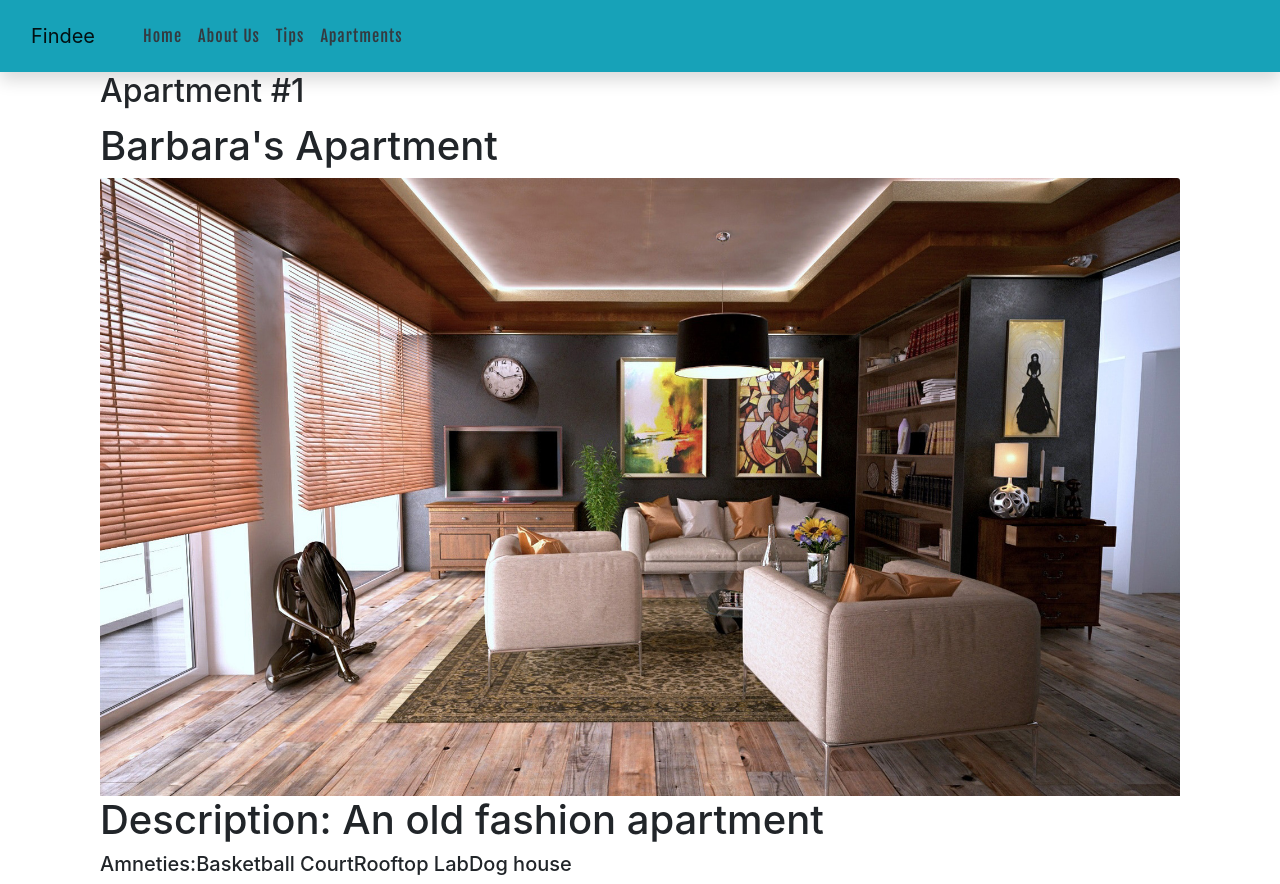
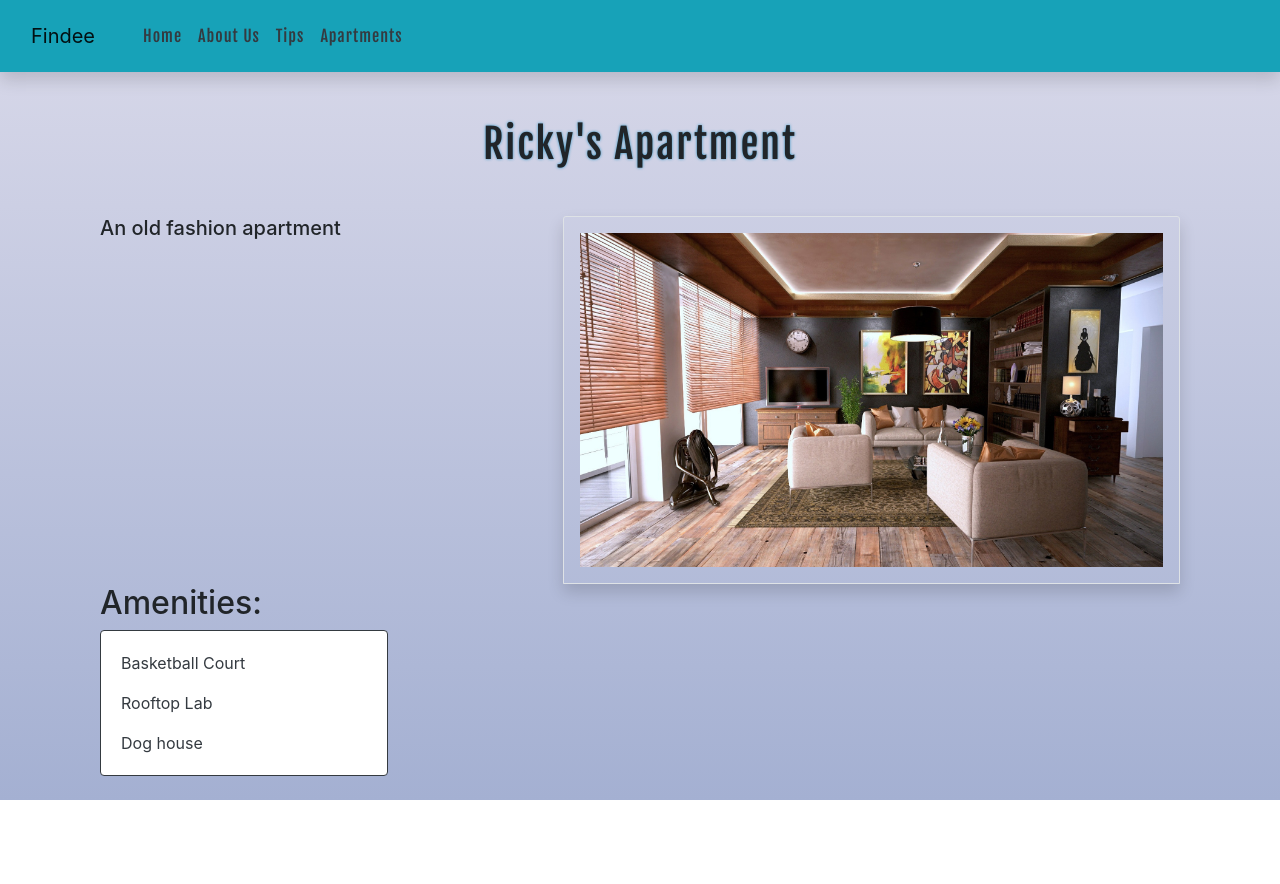
Before and after one commit to russellbanares322/propertyfinder-app, a React (Create React App) app: page /apartments/1 in a window 1280 px wide. After the commit the page ends 800 px from the top, so only its background shows below. Built offline with nearby package versions, Linux system fonts and the light colour scheme.

Commit message:
added some styling in apartment details component

```diff
--- a/src/ApartmentsData.js
+++ b/src/ApartmentsData.js
@@ -1,49 +1,49 @@
 export const ApartmentsData = [
   {
     id: 1,
-    name: "Barbara's Apartment",
+    name: "Ricky's Apartment",
     image: require("./pictures/apartment1.jpg"),
     description: "An old fashion apartment",
-    amnety1: "Basketball Court",
-    amnety2: "Rooftop Lab",
-    amnety3: "Dog house",
-    amnety4: "Terrace",
+    amenity1: "Basketball Court",
+    amenity2: "Rooftop Lab",
+    amenity3: "Dog house",
+    amenity4: "Terrace",
     price: 5000,
     location: "Cupang",
   },
   {
     id: 2,
-    name: "Lolita's Apartment",
+    name: "Edge's Apartment",
     image: require("./pictures/apartment2.jpg"),
     description: "An old fashion apartment",
-    amnety1: "Wifi",
-    amnety2: "Pool",
-    amnety3: "Garage",
-    amnety4: "Balcony",
+    amenity1: "Wifi",
+    amenity2: "Pool",
+    amenity3: "Garage",
+    amenity4: "Balcony",
     price: 5000,
     location: "Sucat",
   },
   {
     id: 3,
-    name: "Juliana's Apartment",
+    name: "McArthur's Apartment",
     image: require("./pictures/apartment1.jpg"),
     description: "An old fashion apartment",
-    amnety1: "Wifi",
-    amnety2: "Pool",
-    amnety3: "Garage",
-    amnety4: "Balcony",
+    amenity1: "Wifi",
+    amenity2: "Pool",
+    amenity3: "Garage",
+    amenity4: "Balcony",
     price: 2000,
     location: "Sucat",
   },
   {
     id: 4,
-    name: "Emily's Apartment",
+    name: "Renxi's Apartment",
     image: require("./pictures/apartment1.jpg"),
     description: "An old fashion apartment",
-    amnety1: "Wifi",
-    amnety2: "Pool",
-    amnety3: "Garage",
-    amnety4: "Balcony",
+    amenity1: "Wifi",
+    amenity2: "Pool",
+    amenity3: "Garage",
+    amenity4: "Balcony",
     price: 1000,
     location: "Alabang",
   },
@@ -52,10 +52,10 @@ export const ApartmentsData = [
     name: "Germano's Apartment",
     image: require("./pictures/apartment1.jpg"),
     description: "Haunted House",
-    amnety1: "Wifi",
-    amnety2: "Pool",
-    amnety3: "Garage",
-    amnety4: "Balcony",
+    amenity1: "Wifi",
+    amenity2: "Pool",
+    amenity3: "Garage",
+    amenity4: "Balcony",
     price: 5500,
     location: "Buli",
   },
--- a/src/App.css
+++ b/src/App.css
@@ -80,3 +80,7 @@ footer {
   transition: 0.3s ease-in-out;
   margin-left: 15px !important;
 }
+
+.apartment_info {
+  border-radius: 20px !important;
+}
--- a/src/components/Apartments.js
+++ b/src/components/Apartments.js
@@ -116,7 +116,7 @@ function Apartments() {
                 key={apartment.id}
               >
                 <div className="card p-0 overflow-hidden h-100 shadow p-3 bg-light apartment_info">
-                  <h3 className="card-title text-center pt-3">
+                  <h3 className="card-title text-center pt-3 l_text">
                     {apartment.name}
                   </h3>
 
@@ -128,8 +128,10 @@ function Apartments() {
 
                   <br />
                   <div className="card-body">
-                    <h5 className="card-text">{apartment.location}</h5>
-                    <p className="card-text">
+                    <h5 className="card-text l_text underline ">
+                      {apartment.location}
+                    </h5>
+                    <p className="card-text l_text">
                       ₱{apartment.price.toLocaleString()}
                     </p>
                     <Link to={`/apartments/${apartment.id}`}>
--- a/src/components/ApartmentsDetails.js
+++ b/src/components/ApartmentsDetails.js
@@ -9,23 +9,42 @@ function ApartmentsDetails() {
   );
 
   return (
-    <div className="container">
-      <div className="col-sm-12">
-        {apartment && (
-          <>
-            <h2 className="card-title">Apartment #{apartment.id}</h2>
-            <h1 className="card-text">{apartment.name}</h1>
-            <img src={apartment.image} class="card-img-top img-fluid" />
-            <h1>Description: {apartment.description}</h1>
-            <h5>
-              Amneties:
-              {apartment.amnety1}
-              {apartment.amnety2}
-              {apartment.amnety3}
-            </h5>
-          </>
-        )}
-      </div>
+    <div className="container-fluid apartment_bg">
+      {apartment && (
+        <>
+          <div className="container">
+            <h1 className="card-title text-center pt-5 l_title">
+              {apartment.name}
+            </h1>
+            <div className="col-sm-12 mt-5">
+              <div className="row">
+                <div className="col-sm-5">
+                  <h5>{apartment.description}</h5>
+                </div>
+                <div className="col-sm-7">
+                  <img
+                    src={apartment.image}
+                    className="card-img-top img-fluid border shadow p-3"
+                  />
+                </div>
+              </div>
+            </div>
+            <div className="col-sm-12 pb-2">
+              <h2>Amenities:</h2>
+              <div
+                className="card border-dark text-dark mb-3"
+                style={{ maxWidth: "18rem" }}
+              >
+                <div className="card-body">
+                  <p className="card-text">{apartment.amenity1}</p>
+                  <p className="card-text">{apartment.amenity2}</p>
+                  <p className="card-text">{apartment.amenity3}</p>
+                </div>
+              </div>
+            </div>
+          </div>
+        </>
+      )}
     </div>
   );
 }
```
